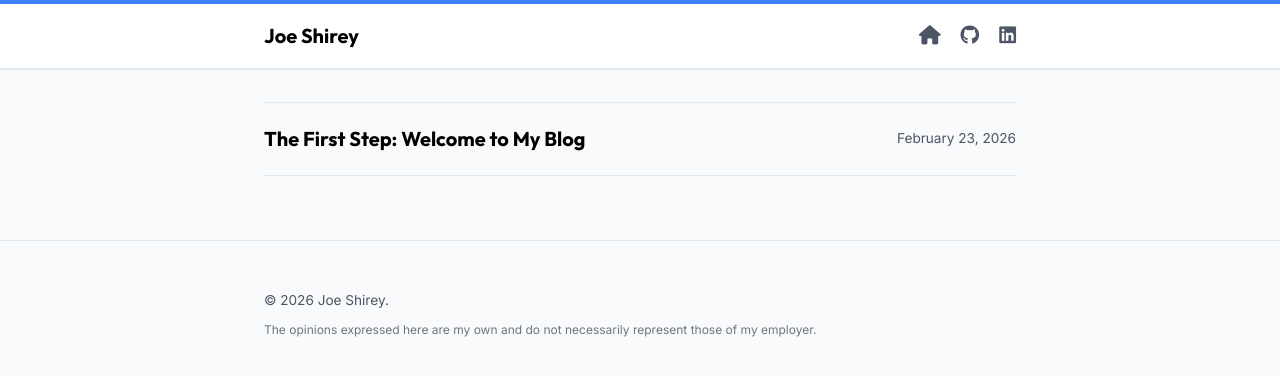
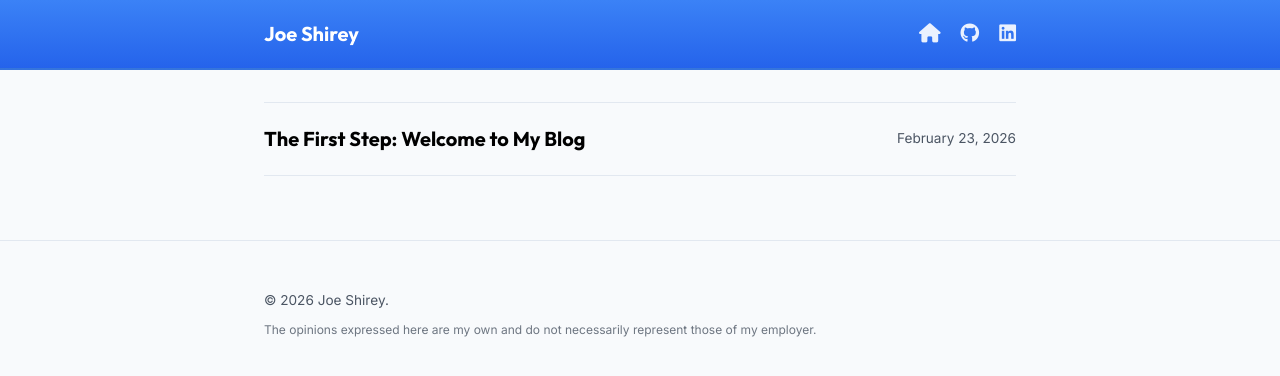
Before and after one commit to joeshirey/joeshirey.github.io, a Jekyll site: the page built from index.md, in a window 1280 px wide. Shown: the top 376 px of the page. Built offline with Jekyll 4.4.1, drawn with Linux system fonts in a browser that asks for light colours.

Commit message:
style: Update header background, border, and navigation link colors.

```diff
--- a/assets/css/style.css
+++ b/assets/css/style.css
@@ -56,9 +56,8 @@ a:hover {
 /* Header */
 header {
     height: var(--header-height);
-    background: white;
-    border-top: 4px solid var(--primary-color);
-    border-bottom: 2px solid var(--border-color);
+    background: linear-gradient(to bottom, var(--primary-color), #2563eb);
+    border-bottom: 2px solid rgba(0, 0, 0, 0.1);
     display: flex;
     align-items: center;
 }
@@ -78,7 +77,7 @@ header nav {
     font-family: 'Outfit', sans-serif;
     font-size: 1.25rem;
     font-weight: 700;
-    color: var(--text-primary) !important;
+    color: white !important;
 }
 
 .nav-links {
@@ -89,7 +88,7 @@ header nav {
 
 .nav-links a {
     font-size: 1.2rem;
-    color: var(--text-secondary);
+    color: rgba(255, 255, 255, 0.9);
     display: flex;
     align-items: center;
     justify-content: center;
@@ -97,7 +96,7 @@ header nav {
 }
 
 .nav-links a:hover {
-    color: var(--primary-color);
+    color: white;
     transform: translateY(-1px);
     text-decoration: none;
 }
```
